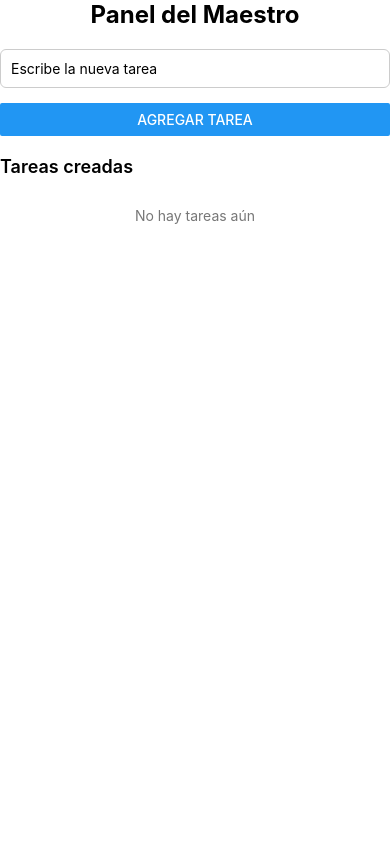
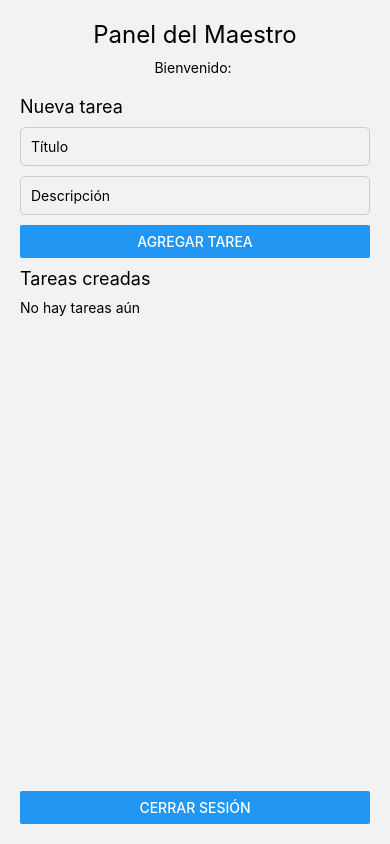
Before and after one commit to HernandezCarmonaLuisEmiliano/Notas, a React Native app: screen /Maestro in a window 390 px wide. Built offline with nearby package versions, Linux system fonts and the light colour scheme.

Commit message:
Error de Navegacion resuelto, y ya se pueden ver las tareas creadas como maestro

```diff
--- a/App.js
+++ b/App.js
@@ -7,20 +7,28 @@ import PantallaAlumno from "./src/pantallas/PantallaAlumno";
 import PantallaMaestro from "./src/pantallas/PantallaMaestro";
 
 import { ContextoAuthProvider } from "./src/contexto/ContextoAuth";
+import { ContextoTareasProvider } from "./src/contexto/ContextoTareas";
 
 const Stack = createNativeStackNavigator();
 
 export default function App() {
   return (
     <ContextoAuthProvider>
+      <ContextoTareasProvider>
         <NavigationContainer>
-        <Stack.Navigator screenOptions={{ headerShown: false }}>
+          <Stack.Navigator
+            initialRouteName="Login"
+            screenOptions={{
+              headerShown: false,
+            }}
+          >
             <Stack.Screen name="Login" component={PantallaLogin} />
             <Stack.Screen name="Registro" component={PantallaRegistro} />
             <Stack.Screen name="Alumno" component={PantallaAlumno} />
             <Stack.Screen name="Maestro" component={PantallaMaestro} />
           </Stack.Navigator>
         </NavigationContainer>
+      </ContextoTareasProvider>
     </ContextoAuthProvider>
   );
 }
--- /dev/null
+++ b/src/contexto/ContextoTareas.js
@@ -0,0 +1,27 @@
+import { createContext, useState } from "react";
+
+export const ContextoTareas = createContext();
+
+export function ContextoTareasProvider({ children }) {
+  const [tareas, setTareas] = useState([]);
+
+  const agregarTarea = (titulo, descripcion) => {
+    const nuevaTarea = {
+      id: Date.now().toString(),
+      titulo,
+      descripcion,
+    };
+    setTareas([...tareas, nuevaTarea]);
+  };
+
+  return (
+    <ContextoTareas.Provider
+      value={{
+        tareas,
+        agregarTarea,
+      }}
+    >
+      {children}
+    </ContextoTareas.Provider>
+  );
+}
--- a/src/pantallas/PantallaAlumno.js
+++ b/src/pantallas/PantallaAlumno.js
@@ -1,68 +1,41 @@
-import {
-  SafeAreaView,
-  View,
-  Text,
-  FlatList,
-  Button,
-  StyleSheet,
-} from "react-native";
-import { useState } from "react";
+import { StyleSheet, View, Text, Button, FlatList } from "react-native";
+import { useContext } from "react";
+import { ContextoAuth } from "../contexto/ContextoAuth";
+import { ContextoTareas } from "../contexto/ContextoTareas";
 
-export default function PantallaAlumno() {
-  const [tareas, setTareas] = useState([
-    { id: "1", titulo: "Matemáticas", frecuencia: "Diaria" },
-    { id: "2", titulo: "Historia", frecuencia: "Semanal" },
-    { id: "3", titulo: "Ciencias", frecuencia: "Mensual" },
-  ]);
-
-  const cambiarFrecuencia = (id) => {
-    setTareas((prev) =>
-      prev.map((tarea) =>
-        tarea.id === id
-          ? {
-              ...tarea,
-              frecuencia:
-                tarea.frecuencia === "Diaria"
-                  ? "Semanal"
-                  : tarea.frecuencia === "Semanal"
-                  ? "Mensual"
-                  : "Diaria",
-            }
-          : tarea
-      )
-    );
-  };
+export default function PantallaAlumno({ navigation }) {
+  const { usuario, cerrarSesion } = useContext(ContextoAuth);
+  const { tareas } = useContext(ContextoTareas);
 
   return (
-    <SafeAreaView style={estilos.contenedor}>
-      <Text style={estilos.titulo}>Mis Tareas</Text>
+    <View style={estilos.contenedor}>
+      <Text style={estilos.titulo}>Panel del Alumno</Text>
+      <Text>Bienvenido: {usuario?.correo}</Text>
+
+      <Text style={estilos.subtitulo}>Tareas</Text>
 
       <FlatList
         data={tareas}
         keyExtractor={(item) => item.id}
-        contentContainerStyle={estilos.lista}
         renderItem={({ item }) => (
-          <View style={estilos.tarjeta}>
-            <Text style={estilos.textoTitulo}>📘 {item.titulo}</Text>
-            <Text style={estilos.textoFrecuencia}>
-              🔔 Avisos: {item.frecuencia}
-            </Text>
-
-            <View style={estilos.boton}>
-              <Button
-                title="Cambiar frecuencia"
-                onPress={() => cambiarFrecuencia(item.id)}
-              />
-            </View>
+          <View style={estilos.tarea}>
+            <Text style={estilos.tituloTarea}>{item.titulo}</Text>
+            <Text>{item.descripcion}</Text>
           </View>
         )}
-        ListEmptyComponent={
-          <Text style={estilos.vacio}>
-            No hay tareas asignadas
-          </Text>
-        }
+        ListEmptyComponent={<Text>No hay tareas aún</Text>}
       />
-    </SafeAreaView>
+
+      <View style={estilos.boton}>
+        <Button
+          title="Cerrar sesión"
+          onPress={() => {
+            cerrarSesion();
+            navigation.replace("Login");
+          }}
+        />
+      </View>
+    </View>
   );
 }
 
@@ -70,41 +43,27 @@ const estilos = StyleSheet.create({
   contenedor: {
     flex: 1,
     padding: 20,
-    backgroundColor: "#fff",
   },
   titulo: {
     fontSize: 24,
-    fontWeight: "bold",
-    marginBottom: 20,
+    marginBottom: 10,
     textAlign: "center",
   },
-  lista: {
-    paddingBottom: 20,
+  subtitulo: {
+    fontSize: 18,
+    marginVertical: 10,
   },
-  tarjeta: {
+  tarea: {
+    padding: 10,
     borderWidth: 1,
-    borderColor: "#ddd",
-    borderRadius: 6,
-    padding: 15,
-    marginBottom: 12,
-    backgroundColor: "#f9f9f9",
+    borderColor: "#ccc",
+    borderRadius: 5,
+    marginBottom: 10,
   },
-  textoTitulo: {
-    fontSize: 16,
-    fontWeight: "600",
-    marginBottom: 6,
-  },
-  textoFrecuencia: {
-    fontSize: 14,
-    marginBottom: 10,
-    color: "#555",
+  tituloTarea: {
+    fontWeight: "bold",
   },
   boton: {
-    marginTop: 5,
-  },
-  vacio: {
-    textAlign: "center",
     marginTop: 20,
-    color: "#777",
   },
 });
--- a/src/pantallas/PantallaMaestro.js
+++ b/src/pantallas/PantallaMaestro.js
@@ -1,66 +1,79 @@
 import {
-  SafeAreaView,
+  StyleSheet,
   View,
   Text,
   TextInput,
   Button,
   FlatList,
-  StyleSheet,
 } from "react-native";
-import { useState } from "react";
+import { useContext, useState } from "react";
+import { ContextoAuth } from "../contexto/ContextoAuth";
+import { ContextoTareas } from "../contexto/ContextoTareas";
 
-export default function PantallaMaestro() {
-  const [nuevaTarea, setNuevaTarea] = useState("");
-  const [tareas, setTareas] = useState([]);
+export default function PantallaMaestro({ navigation }) {
+  const { usuario, cerrarSesion } = useContext(ContextoAuth);
+  const { tareas, agregarTarea } = useContext(ContextoTareas);
 
-  const agregarTarea = () => {
-    if (nuevaTarea.trim() === "") return;
+  const [titulo, setTitulo] = useState("");
+  const [descripcion, setDescripcion] = useState("");
 
-    setTareas([
-      ...tareas,
-      {
-        id: Date.now().toString(),
-        titulo: nuevaTarea,
-      },
-    ]);
-    setNuevaTarea("");
+  const crearTarea = () => {
+    if (!titulo || !descripcion) return;
+
+    agregarTarea(titulo, descripcion);
+    setTitulo("");
+    setDescripcion("");
   };
 
   return (
-    <SafeAreaView style={estilos.contenedor}>
+    <View style={estilos.contenedor}>
       <Text style={estilos.titulo}>Panel del Maestro</Text>
+      <Text style={estilos.texto}>
+        Bienvenido: {usuario?.correo}
+      </Text>
 
-      <View style={estilos.formulario}>
-        <TextInput
-          style={estilos.input}
-          placeholder="Escribe la nueva tarea"
-          value={nuevaTarea}
-          onChangeText={setNuevaTarea}
-        />
+      <Text style={estilos.subtitulo}>Nueva tarea</Text>
 
-        <View style={estilos.boton}>
-          <Button title="Agregar tarea" onPress={agregarTarea} />
-        </View>
-      </View>
+      <TextInput
+        placeholder="Título"
+        style={estilos.input}
+        value={titulo}
+        onChangeText={setTitulo}
+      />
+
+      <TextInput
+        placeholder="Descripción"
+        style={estilos.input}
+        value={descripcion}
+        onChangeText={setDescripcion}
+      />
+
+      <Button title="Agregar tarea" onPress={crearTarea} />
 
       <Text style={estilos.subtitulo}>Tareas creadas</Text>
 
       <FlatList
         data={tareas}
         keyExtractor={(item) => item.id}
-        contentContainerStyle={estilos.lista}
         renderItem={({ item }) => (
-          <View style={estilos.tarjeta}>
-            <Text style={estilos.textoTarea}>📘 {item.titulo}</Text>
+          <View style={estilos.tarea}>
+            <Text style={estilos.tituloTarea}>{item.titulo}</Text>
+            <Text>{item.descripcion}</Text>
           </View>
         )}
-        ListEmptyComponent={
-          <Text style={estilos.vacio}>
-            No hay tareas aún
-          </Text>
-        }
+        ListEmptyComponent={<Text>No hay tareas aún</Text>}
       />
-    </SafeAreaView>
+
+      <View style={estilos.boton}>
+        <Button
+          title="Cerrar sesión"
+          onPress={() => {
+            cerrarSesion();
+            navigation.replace("Login");
+          }}
+        />
+      </View>
+    </View>
   );
 }
 
@@ -68,49 +81,38 @@ const estilos = StyleSheet.create({
   contenedor: {
     flex: 1,
     padding: 20,
-    backgroundColor: "#fff",
   },
   titulo: {
     fontSize: 24,
-    fontWeight: "bold",
-    marginBottom: 20,
+    marginBottom: 10,
     textAlign: "center",
   },
-  formulario: {
-    marginBottom: 20,
+  subtitulo: {
+    fontSize: 18,
+    marginVertical: 10,
+  },
+  texto: {
+    textAlign: "center",
+    marginBottom: 10,
   },
   input: {
     borderWidth: 1,
     borderColor: "#ccc",
-    borderRadius: 6,
     padding: 10,
     marginBottom: 10,
+    borderRadius: 5,
+  },
+  tarea: {
+    padding: 10,
+    borderWidth: 1,
+    borderColor: "#ccc",
+    borderRadius: 5,
+    marginBottom: 10,
+  },
+  tituloTarea: {
+    fontWeight: "bold",
   },
   boton: {
-    marginTop: 5,
-  },
-  subtitulo: {
-    fontSize: 18,
-    fontWeight: "600",
-    marginBottom: 10,
-  },
-  lista: {
-    paddingBottom: 20,
-  },
-  tarjeta: {
-    borderWidth: 1,
-    borderColor: "#ddd",
-    borderRadius: 6,
-    padding: 15,
-    marginBottom: 10,
-    backgroundColor: "#f9f9f9",
-  },
-  textoTarea: {
-    fontSize: 16,
-  },
-  vacio: {
-    textAlign: "center",
     marginTop: 20,
-    color: "#777",
   },
 });
```
Lines whose indentation alone changed are shown as unchanged.
